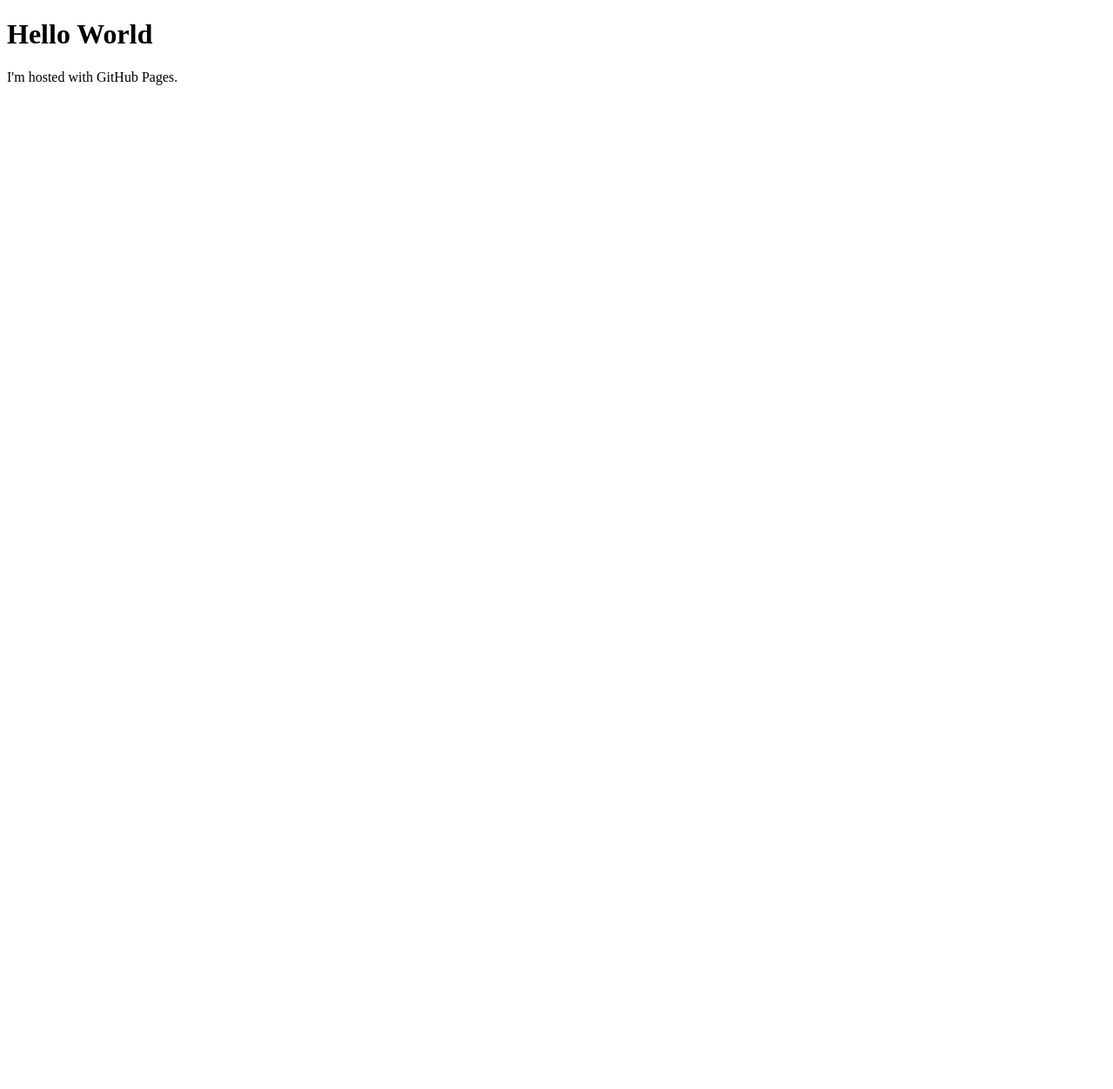
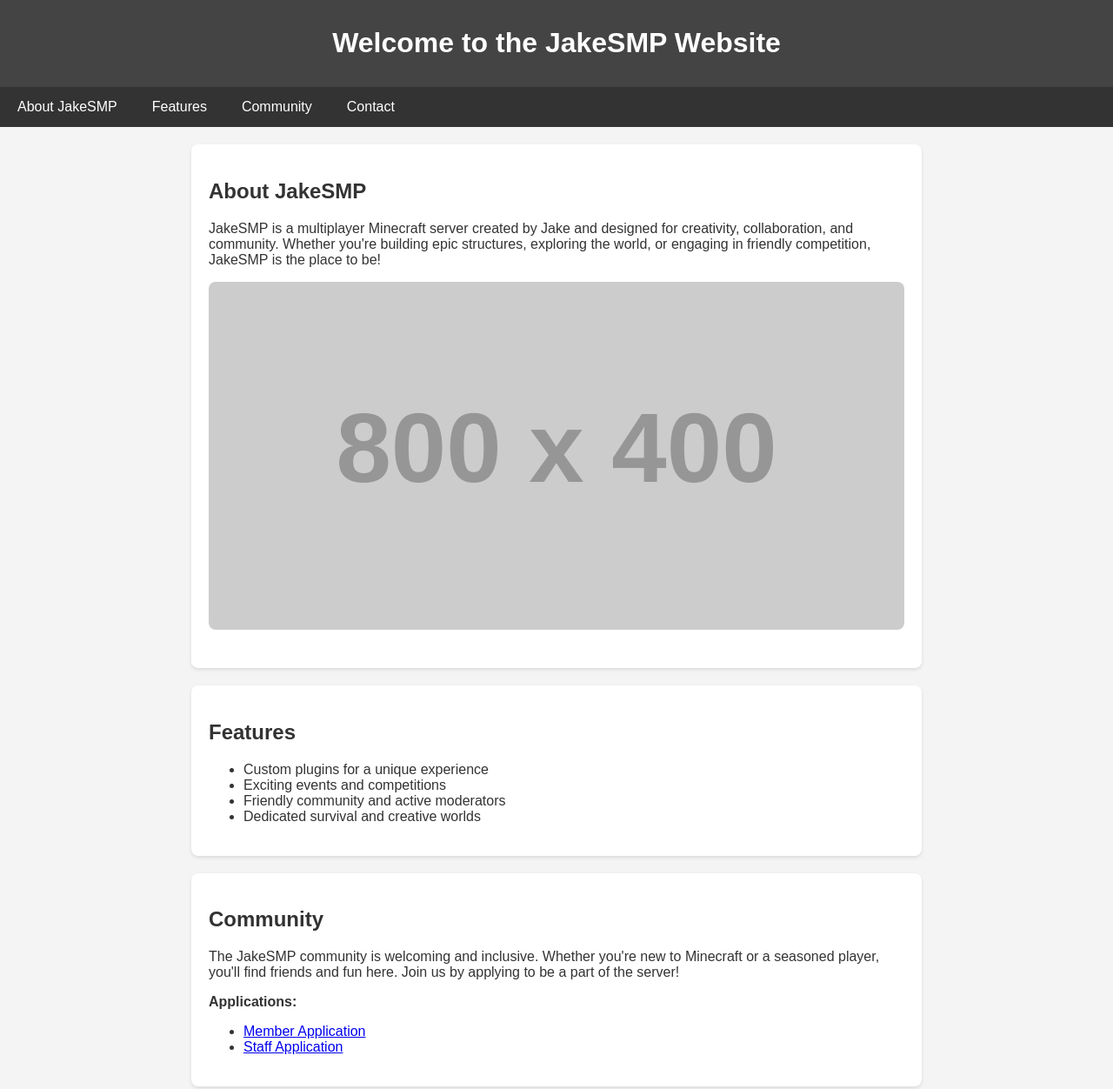
Before and after one commit to JakeSMP/JakeSMP.github.io, a plain HTML site: page index.html in a window 1280 px wide. Shown: the top 1252 px of the page at 87% size. Before the commit the page ends 800 px from the top, so only its background shows below. Drawn offline with Linux system fonts and the light colour scheme; placeholder pictures from the web are drawn by us.

Commit message:
Update index.html

```diff
--- a/index.html
+++ b/index.html
@@ -1,7 +1,120 @@
 <!DOCTYPE html>
-<html>
+<html lang="en">
+<head>
+    <meta charset="UTF-8">
+    <meta name="viewport" content="width=device-width, initial-scale=1.0">
+    <title>JakeSMP</title>
+    <style>
+        body {
+            font-family: Arial, sans-serif;
+            margin: 0;
+            padding: 0;
+            background-color: #f4f4f4;
+            color: #333;
+        }
+
+        header {
+            background-color: #444;
+            color: white;
+            padding: 10px 0;
+            text-align: center;
+        }
+
+        nav {
+            background-color: #333;
+            overflow: hidden;
+        }
+
+        nav a {
+            color: white;
+            text-decoration: none;
+            padding: 14px 20px;
+            display: block;
+            float: left;
+        }
+
+        nav a:hover {
+            background-color: #575757;
+        }
+
+        .container {
+            max-width: 800px;
+            margin: 20px auto;
+            background: white;
+            padding: 20px;
+            border-radius: 8px;
+            box-shadow: 0 2px 4px rgba(0, 0, 0, 0.1);
+        }
+
+        footer {
+            text-align: center;
+            padding: 10px 0;
+            background-color: #444;
+            color: white;
+            margin-top: 20px;
+        }
+
+        .image {
+            text-align: center;
+            margin-bottom: 20px;
+        }
+
+        .image img {
+            max-width: 100%;
+            border-radius: 8px;
+        }
+    </style>
+</head>
 <body>
-<h1>Hello World</h1>
-<p>I'm hosted with GitHub Pages.</p>
+    <header>
+        <h1>Welcome to the JakeSMP Website</h1>
+    </header>
+
+    <nav>
+        <a href="#about">About JakeSMP</a>
+        <a href="#features">Features</a>
+        <a href="#community">Community</a>
+        <a href="#contact">Contact</a>
+    </nav>
+
+    <div class="container" id="about">
+        <h2>About JakeSMP</h2>
+        <p>JakeSMP is a multiplayer Minecraft server created by Jake and designed for creativity, collaboration, and community. Whether you're building epic structures, exploring the world, or engaging in friendly competition, JakeSMP is the place to be!</p>
+        <div class="image">
+            <img src="https://via.placeholder.com/800x400" alt="JakeSMP screenshot">
+        </div>
+    </div>
+
+    <div class="container" id="features">
+        <h2>Features</h2>
+        <ul>
+            <li>Custom plugins for a unique experience</li>
+            <li>Exciting events and competitions</li>
+            <li>Friendly community and active moderators</li>
+            <li>Dedicated survival and creative worlds</li>
+        </ul>
+    </div>
+
+    <div class="container" id="community">
+        <h2>Community</h2>
+        <p>The JakeSMP community is welcoming and inclusive. Whether you're new to Minecraft or a seasoned player, you'll find friends and fun here. Join us by applying to be a part of the server!</p>
+        <p><strong>Applications:</strong></p>
+        <ul>
+            <li><a href="https://tinyurl.com/jakesmpapply" target="_blank">Member Application</a></li>
+            <li><a href="https://tinyurl.com/jakesmpapply2" target="_blank">Staff Application</a></li>
+        </ul>
+    </div>
+
+    <div class="container" id="contact">
+        <h2>Contact</h2>
+        <p>Have questions or need help? Reach out to us!</p>
+        <ul>
+            <li>Email: no-reply@jakesmpmc.com</li>
+        </ul>
+    </div>
+
+    <footer>
+        <p>&copy; 2025 JakeSMP. All rights reserved.</p>
+    </footer>
 </body>
 </html>
```
